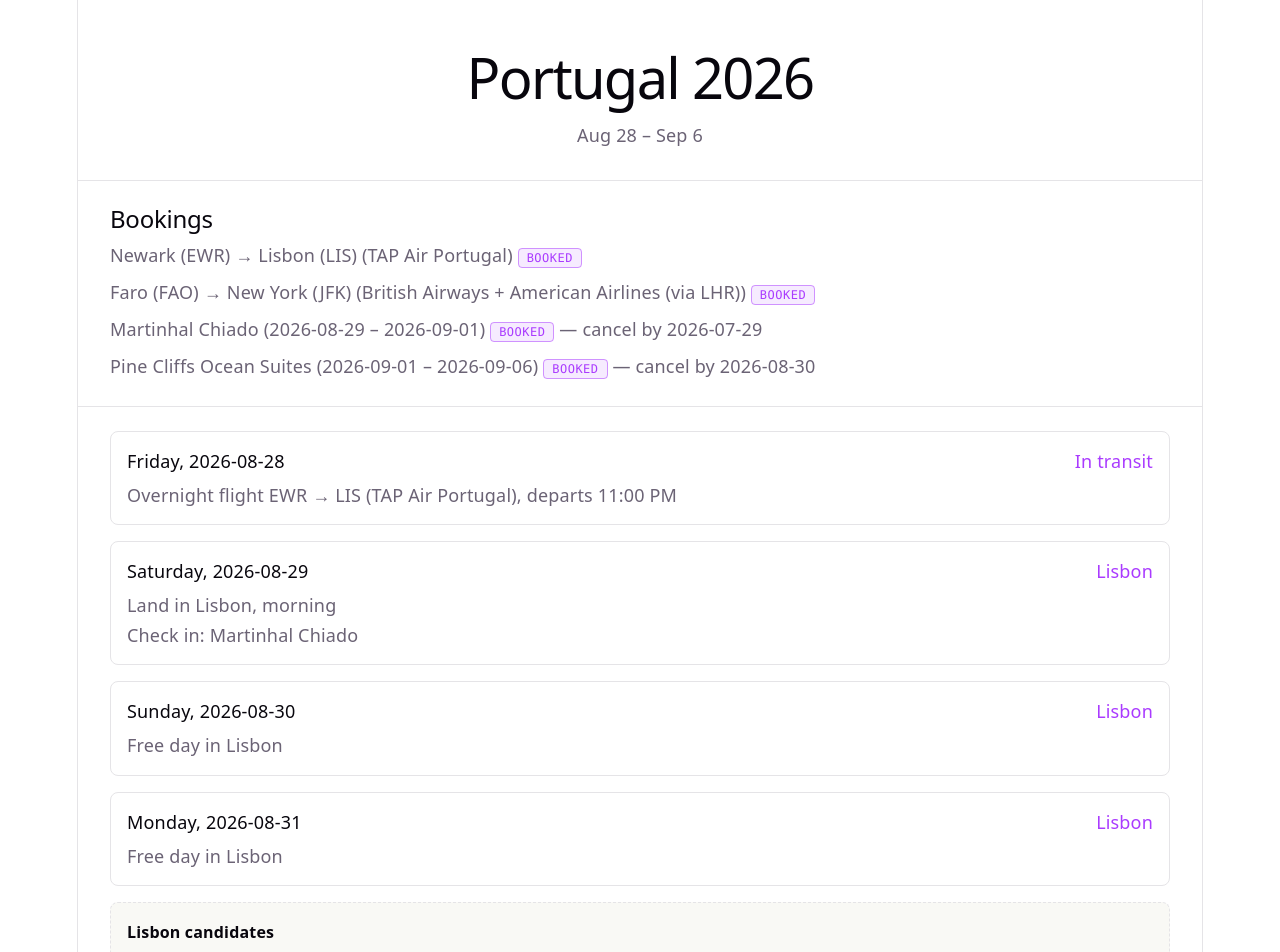
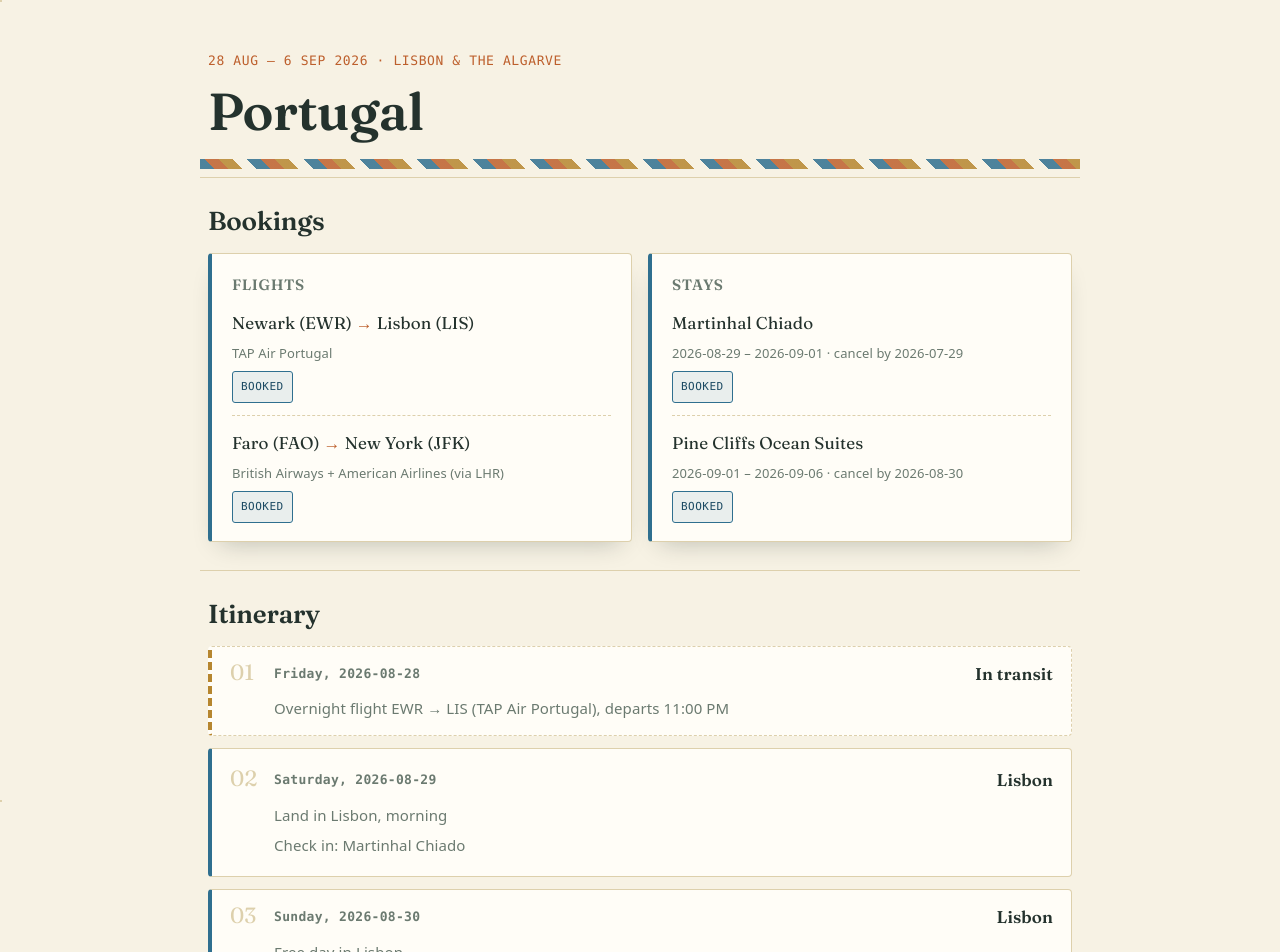
Before and after one commit to ilyabudnevich/portugal-trip-v2, a React (Vite) app: page / in a window 1280 px wide. Shown: the top 952 px of the page. Built offline with nearby package versions, Linux system fonts and the light colour scheme.

Commit message:
Restyle: Portugal-anchored palette, Fraunces display type, azulejo rule, city-colored day cards

```diff
--- a/index.html
+++ b/index.html
@@ -4,6 +4,12 @@
     <meta charset="UTF-8" />
     <link rel="icon" type="image/svg+xml" href="/favicon.svg" />
     <meta name="viewport" content="width=device-width, initial-scale=1.0" />
+    <link rel="preconnect" href="https://fonts.googleapis.com" />
+    <link rel="preconnect" href="https://fonts.gstatic.com" crossorigin />
+    <link
+      href="https://fonts.googleapis.com/css2?family=Fraunces:ital,opsz,wght@0,9..144,400;0,9..144,600;1,9..144,500&display=swap"
+      rel="stylesheet"
+    />
     <title>Portugal 2026</title>
   </head>
   <body>
--- a/src/App.css
+++ b/src/App.css
@@ -1,13 +1,92 @@
 #trip-header {
-  text-align: center;
-  padding: 32px 20px;
-  border-bottom: 1px solid var(--border);
+  padding: 48px 8px 20px;
 }
 
-#bookings {
-  padding: 24px 32px;
-  border-bottom: 1px solid var(--border);
-  text-align: left;
+.eyebrow {
+  font-family: var(--mono);
+  font-size: 13px;
+  letter-spacing: 0.6px;
+  text-transform: uppercase;
+  color: var(--terracotta);
+  margin-bottom: 10px;
+}
+
+.tile-strip {
+  height: 10px;
+  margin: 0 0 8px;
+  background: repeating-linear-gradient(
+    45deg,
+    var(--azulejo) 0 10px,
+    var(--terracotta) 10px 20px,
+    var(--gold) 20px 30px,
+    transparent 30px 40px
+  );
+  opacity: 0.85;
+}
+
+#bookings,
+#itinerary-section,
+#packing-list {
+  padding: 28px 8px;
+  border-top: 1px solid var(--line);
+
+  @media (max-width: 640px) {
+    padding: 24px 4px;
+  }
+}
+
+.badge {
+  font-family: var(--mono);
+  font-size: 11px;
+  letter-spacing: 0.5px;
+  padding: 2px 8px;
+  border-radius: 3px;
+  border: 1px solid var(--line);
+  white-space: nowrap;
+}
+
+.badge-booked {
+  color: var(--azulejo-deep);
+  background: var(--azulejo-bg);
+  border-color: var(--azulejo);
+}
+
+.badge-candidate {
+  color: var(--ink-soft);
+  background: var(--paper-raised);
+}
+
+.badge-confirmed {
+  color: var(--gold);
+  background: var(--gold-bg);
+  border-color: var(--gold);
+}
+
+.booking-grid {
+  display: grid;
+  grid-template-columns: 1fr 1fr;
+  gap: 16px;
+
+  @media (max-width: 640px) {
+    grid-template-columns: 1fr;
+  }
+}
+
+.ticket-card {
+  background: var(--paper-raised);
+  border: 1px solid var(--line);
+  border-left: 4px solid var(--azulejo);
+  border-radius: 4px;
+  padding: 18px 20px;
+  box-shadow: var(--shadow);
+
+  h3 {
+    margin: 0 0 12px;
+    font-size: 15px;
+    text-transform: uppercase;
+    letter-spacing: 0.6px;
+    color: var(--ink-soft);
+  }
 
   ul {
     list-style: none;
@@ -15,54 +94,85 @@
     margin: 0;
     display: flex;
     flex-direction: column;
-    gap: 8px;
+    gap: 14px;
+  }
+
+  li {
+    display: flex;
+    flex-direction: column;
+    align-items: flex-start;
+    gap: 4px;
+    padding-bottom: 12px;
+    border-bottom: 1px dashed var(--line);
+  }
+
+  li:last-child {
+    padding-bottom: 0;
+    border-bottom: none;
   }
 }
 
-.badge {
-  font-family: var(--mono);
-  font-size: 12px;
-  letter-spacing: 0.5px;
-  padding: 2px 8px;
-  border-radius: 4px;
-  border: 1px solid var(--border);
+.ticket-route {
+  font-family: var(--serif);
+  font-size: 17px;
+  color: var(--ink);
 }
 
-.badge-booked {
-  color: var(--accent);
-  background: var(--accent-bg);
-  border-color: var(--accent-border);
+.ticket-arrow {
+  color: var(--terracotta);
 }
 
-.badge-candidate {
-  color: var(--text);
-  background: var(--social-bg);
-}
-
-.badge-confirmed {
-  color: var(--text-h);
-  background: var(--accent-bg);
-  border-color: var(--accent);
+.ticket-meta {
+  font-size: 13px;
+  color: var(--ink-soft);
 }
 
 #itinerary {
   list-style: none;
-  padding: 24px 32px;
+  padding: 0;
   margin: 0;
-  text-align: left;
   display: flex;
   flex-direction: column;
-  gap: 16px;
-
-  @media (max-width: 1024px) {
-    padding: 20px;
-  }
+  gap: 12px;
 }
 
 .day-card {
-  border: 1px solid var(--border);
-  border-radius: 8px;
-  padding: 16px;
+  display: flex;
+  gap: 16px;
+  border: 1px solid var(--line);
+  border-radius: 4px;
+  padding: 14px 18px;
+  background: var(--paper-raised);
+}
+
+.day-card.city-lisbon {
+  border-left: 4px solid var(--azulejo);
+}
+
+.day-card.city-algarve {
+  border-left: 4px solid var(--terracotta);
+}
+
+.day-card.city-transit {
+  border-left: 4px solid var(--gold);
+  border-style: dashed;
+}
+
+.day-card.day-busy {
+  padding-block: 18px;
+}
+
+.day-index {
+  font-family: var(--serif);
+  font-size: 22px;
+  color: var(--line);
+  line-height: 1;
+  min-width: 28px;
+}
+
+.day-body {
+  flex: 1;
+  min-width: 0;
 }
 
 .day-card-header {
@@ -70,12 +180,19 @@
   justify-content: space-between;
   gap: 12px;
   margin-bottom: 8px;
-  font-weight: 500;
-  color: var(--text-h);
+  font-weight: 600;
+}
+
+.day-date {
+  font-family: var(--mono);
+  font-size: 13px;
+  color: var(--ink-soft);
+  letter-spacing: 0.3px;
 }
 
 .day-city {
-  color: var(--accent);
+  font-family: var(--serif);
+  color: var(--ink);
 }
 
 .day-events {
@@ -85,18 +202,25 @@
   display: flex;
   flex-direction: column;
   gap: 4px;
+  color: var(--ink-soft);
+  font-size: 15px;
 }
 
 .restaurant-group {
-  border: 1px dashed var(--border);
-  border-radius: 8px;
-  padding: 16px;
-  background: var(--social-bg);
+  border: 1px dashed var(--line);
+  border-radius: 4px;
+  padding: 16px 18px;
+  margin-left: 44px;
+  background: var(--gold-bg);
+
+  @media (max-width: 640px) {
+    margin-left: 0;
+  }
 
   h3 {
     margin: 0 0 8px;
-    font-size: 16px;
-    color: var(--text-h);
+    font-size: 15px;
+    color: var(--ink);
   }
 
   ul {
@@ -109,15 +233,6 @@
   }
 }
 
-#packing-list {
-  padding: 24px 32px;
-  text-align: left;
-
-  @media (max-width: 1024px) {
-    padding: 20px;
-  }
-}
-
 .packing-groups {
   display: flex;
   flex-wrap: wrap;
@@ -125,21 +240,22 @@
 }
 
 .packing-group {
-  flex: 1 1 240px;
-  border: 1px solid var(--border);
-  border-radius: 8px;
-  padding: 16px;
+  flex: 1 1 220px;
+  background: var(--paper-raised);
+  border: 1px solid var(--line);
+  border-radius: 4px;
+  padding: 16px 18px;
 
   h3 {
-    margin: 0 0 8px;
-    font-size: 16px;
-    color: var(--text-h);
+    margin: 0 0 10px;
+    font-size: 15px;
+    color: var(--ink);
   }
 }
 
 .packing-empty {
   margin: 0;
-  color: var(--text);
+  color: var(--ink-soft);
   font-size: 14px;
 }
 
@@ -159,21 +275,21 @@
   justify-content: space-between;
   gap: 8px;
   font: inherit;
-  color: var(--text);
+  color: var(--ink);
   background: none;
   border: none;
-  border-radius: 4px;
-  padding: 4px 6px;
+  border-radius: 3px;
+  padding: 5px 6px;
   margin: 0 -6px;
   cursor: pointer;
   text-align: left;
 }
 
 .packing-item:hover {
-  background: var(--social-bg);
+  background: var(--azulejo-bg);
 }
 
 .packing-item-name.checked {
-  color: var(--text);
+  color: var(--ink-soft);
   text-decoration: line-through;
 }
--- a/src/App.jsx
+++ b/src/App.jsx
@@ -9,9 +9,21 @@ function formatStatus(status) {
 function App() {
   const dayNodes = []
 
+  const cityClass = {
+    Lisbon: 'city-lisbon',
+    Algarve: 'city-algarve',
+    'In transit': 'city-transit',
+  }
+
   itinerary.forEach((day, index) => {
+    const density = day.events.length >= 2 ? 'day-busy' : 'day-light'
     dayNodes.push(
-      <li className="day-card" key={day.date}>
+      <li
+        className={`day-card ${cityClass[day.city] ?? ''} ${density}`}
+        key={day.date}
+      >
+        <span className="day-index">{String(index + 1).padStart(2, '0')}</span>
+        <div className="day-body">
           <div className="day-card-header">
             <span className="day-date">
               {day.weekday}, {day.date}
@@ -23,6 +35,7 @@ function App() {
               <li key={event}>{event}</li>
             ))}
           </ul>
+        </div>
       </li>,
     )
 
@@ -53,35 +66,53 @@ function App() {
   return (
     <>
       <header id="trip-header">
-        <h1>Portugal 2026</h1>
-        <p>Aug 28 – Sep 6</p>
+        <p className="eyebrow">28 Aug – 6 Sep 2026 · Lisbon &amp; the Algarve</p>
+        <h1>Portugal</h1>
       </header>
+      <div className="tile-strip" aria-hidden="true" />
 
       <section id="bookings">
         <h2>Bookings</h2>
+        <div className="booking-grid">
+          <div className="ticket-card">
+            <h3>Flights</h3>
             <ul>
               {flights.map((f) => (
                 <li key={f.id}>
-              {f.from} → {f.to} ({f.airline ?? 'airline TBD'}){' '}
+                  <span className="ticket-route">
+                    {f.from} <span className="ticket-arrow">→</span> {f.to}
+                  </span>
+                  <span className="ticket-meta">{f.airline ?? 'airline TBD'}</span>
                   <span className={`badge badge-${f.status}`}>
                     {formatStatus(f.status)}
                   </span>
                 </li>
               ))}
+            </ul>
+          </div>
+          <div className="ticket-card">
+            <h3>Stays</h3>
+            <ul>
               {hotels.map((h) => (
                 <li key={h.id}>
-              {h.name} ({h.checkIn} – {h.checkOut}){' '}
+                  <span className="ticket-route">{h.name}</span>
+                  <span className="ticket-meta">
+                    {h.checkIn} – {h.checkOut} · cancel by {h.cancellationDeadline}
+                  </span>
                   <span className={`badge badge-${h.status}`}>
                     {formatStatus(h.status)}
                   </span>
-              {' — cancel by '}
-              {h.cancellationDeadline}
                 </li>
               ))}
             </ul>
+          </div>
+        </div>
       </section>
 
+      <section id="itinerary-section">
+        <h2>Itinerary</h2>
         <ol id="itinerary">{dayNodes}</ol>
+      </section>
 
       <PackingList />
     </>
--- a/src/index.css
+++ b/src/index.css
@@ -1,25 +1,27 @@
 :root {
-  --text: #6b6375;
-  --text-h: #08060d;
-  --bg: #fff;
-  --border: #e5e4e7;
-  --code-bg: #f4f3ec;
-  --accent: #aa3bff;
-  --accent-bg: rgba(170, 59, 255, 0.1);
-  --accent-border: rgba(170, 59, 255, 0.5);
-  --social-bg: rgba(244, 243, 236, 0.5);
-  --shadow:
-    rgba(0, 0, 0, 0.1) 0 10px 15px -3px, rgba(0, 0, 0, 0.05) 0 4px 6px -2px;
+  --ink: #24322d;
+  --ink-soft: #6b7a70;
+  --paper: #f7f2e4;
+  --paper-raised: #fffdf7;
+  --line: #ddd0ac;
+  --azulejo: #2f6f8f;
+  --azulejo-deep: #1c4a63;
+  --azulejo-bg: rgba(47, 111, 143, 0.1);
+  --terracotta: #bd5f2c;
+  --terracotta-bg: rgba(189, 95, 44, 0.12);
+  --gold: #b6862f;
+  --gold-bg: rgba(182, 134, 47, 0.14);
+  --shadow: 0 12px 24px -12px rgba(28, 43, 38, 0.28);
 
+  --serif: 'Fraunces', 'Iowan Old Style', Georgia, serif;
   --sans: system-ui, 'Segoe UI', Roboto, sans-serif;
-  --heading: system-ui, 'Segoe UI', Roboto, sans-serif;
   --mono: ui-monospace, Consolas, monospace;
 
-  font: 18px/145% var(--sans);
-  letter-spacing: 0.18px;
+  font: 17px/155% var(--sans);
+  letter-spacing: 0.1px;
   color-scheme: light dark;
-  color: var(--text);
-  background: var(--bg);
+  color: var(--ink);
+  background: var(--paper);
   font-synthesis: none;
   text-rendering: optimizeLegibility;
   -webkit-font-smoothing: antialiased;
@@ -32,65 +34,76 @@
 
 @media (prefers-color-scheme: dark) {
   :root {
-    --text: #9ca3af;
-    --text-h: #f3f4f6;
-    --bg: #16171d;
-    --border: #2e303a;
-    --code-bg: #1f2028;
-    --accent: #c084fc;
-    --accent-bg: rgba(192, 132, 252, 0.15);
-    --accent-border: rgba(192, 132, 252, 0.5);
-    --social-bg: rgba(47, 48, 58, 0.5);
-    --shadow:
-      rgba(0, 0, 0, 0.4) 0 10px 15px -3px, rgba(0, 0, 0, 0.25) 0 4px 6px -2px;
-  }
-
-  #social .button-icon {
-    filter: invert(1) brightness(2);
+    --ink: #ece4d3;
+    --ink-soft: #a89c82;
+    --paper: #16232a;
+    --paper-raised: #1d2e37;
+    --line: #2d434e;
+    --azulejo: #7cc0e0;
+    --azulejo-deep: #4d95b8;
+    --azulejo-bg: rgba(124, 192, 224, 0.12);
+    --terracotta: #e08b52;
+    --terracotta-bg: rgba(224, 139, 82, 0.16);
+    --gold: #dcb15a;
+    --gold-bg: rgba(220, 177, 90, 0.16);
+    --shadow: 0 14px 28px -12px rgba(0, 0, 0, 0.5);
   }
 }
 
 body {
   margin: 0;
+  background: var(--paper);
+  background-image: radial-gradient(
+    circle at 1px 1px,
+    var(--line) 1px,
+    transparent 0
+  );
+  background-size: 22px 22px;
+  background-attachment: fixed;
 }
 
 #root {
-  width: 1126px;
-  max-width: 100%;
+  max-width: 880px;
   margin: 0 auto;
-  text-align: center;
-  border-inline: 1px solid var(--border);
   min-height: 100svh;
   display: flex;
   flex-direction: column;
   box-sizing: border-box;
+  text-align: left;
 }
 
 h1,
-h2 {
-  font-family: var(--heading);
-  font-weight: 500;
-  color: var(--text-h);
+h2,
+h3 {
+  font-family: var(--serif);
+  font-weight: 600;
+  color: var(--ink);
 }
 
 h1 {
-  font-size: 56px;
-  letter-spacing: -1.68px;
-  margin: 32px 0;
+  font-size: 52px;
+  line-height: 1.05;
+  letter-spacing: -0.5px;
+  margin: 0;
   @media (max-width: 1024px) {
-    font-size: 36px;
-    margin: 20px 0;
+    font-size: 38px;
   }
 }
+
 h2 {
-  font-size: 24px;
+  font-size: 26px;
   line-height: 118%;
-  letter-spacing: -0.24px;
-  margin: 0 0 8px;
+  letter-spacing: -0.2px;
+  margin: 0 0 16px;
   @media (max-width: 1024px) {
-    font-size: 20px;
+    font-size: 22px;
   }
 }
+
+h3 {
+  font-weight: 600;
+}
+
 p {
   margin: 0;
 }
@@ -99,12 +112,9 @@ code {
   font-family: var(--mono);
   display: inline-flex;
   border-radius: 4px;
-  color: var(--text-h);
-}
-
-code {
+  color: var(--ink);
   font-size: 15px;
   line-height: 135%;
   padding: 4px 8px;
-  background: var(--code-bg);
+  background: var(--paper-raised);
 }
```
Lines whose indentation alone changed are shown as unchanged.
